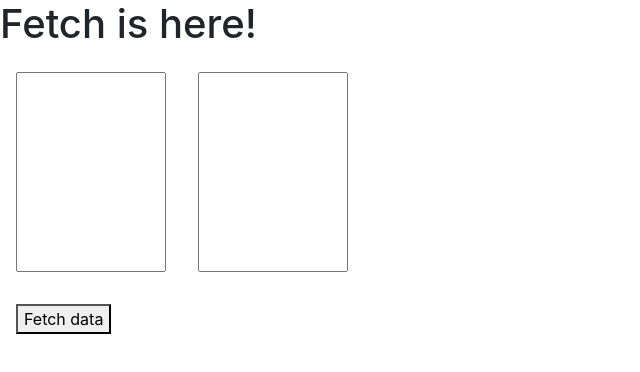
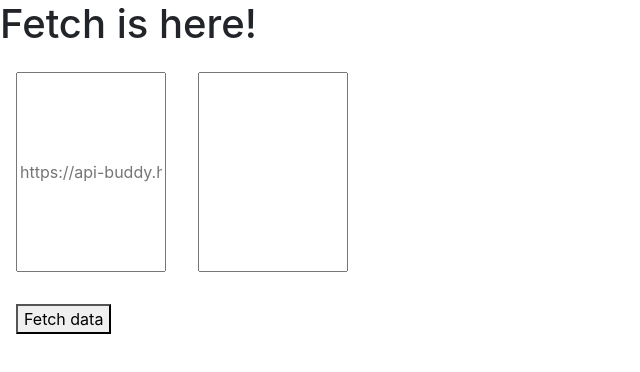
Before and after one commit to SidnevIgor/api-buddy-react, a React (Create React App) app: page / in a window 1280 px wide. Shown: the top 372 px of the page, without its empty margins (0-640 px from the left). Built offline with nearby package versions, Linux system fonts and the light colour scheme.

Commit message:
Update fetching.jsx

```diff
--- a/src/components/fetching.jsx
+++ b/src/components/fetching.jsx
@@ -2,16 +2,22 @@ import React, {Component} from 'react';
 
 export default class Fetching extends Component {
   state = {
-    items: []
+    items: [],
+    route: 'https://api-buddy.herokuapp.com/api/customers'
   };
   render() {
     return (
       <React.Fragment>
         <h1>Fetch is here!</h1>
-        <input type='text' style={{height: "200px", width: "150px"}} className="m-3"></input>
+        <input type='text' style={{height: "200px", width: "150px"}} className="m-3"
+          placeholder={this.state.route}
+          ></input>
         <input type='text' style={{height: "200px", width: "150px"}} className="m-3"></input>
         <button style={{display: "block"}} className="m-3">Fetch data</button>
       </React.Fragment>
     );
   }
+  handleChange = (event) => {
+
+  }
 }
```
